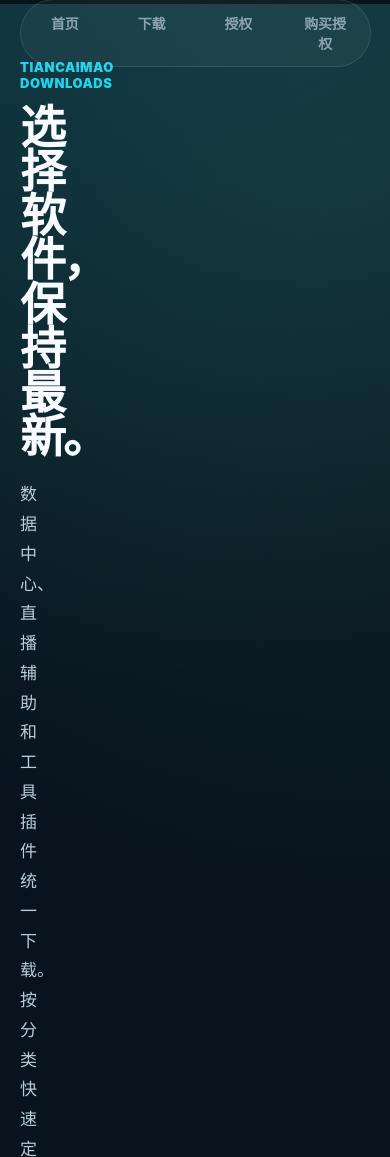
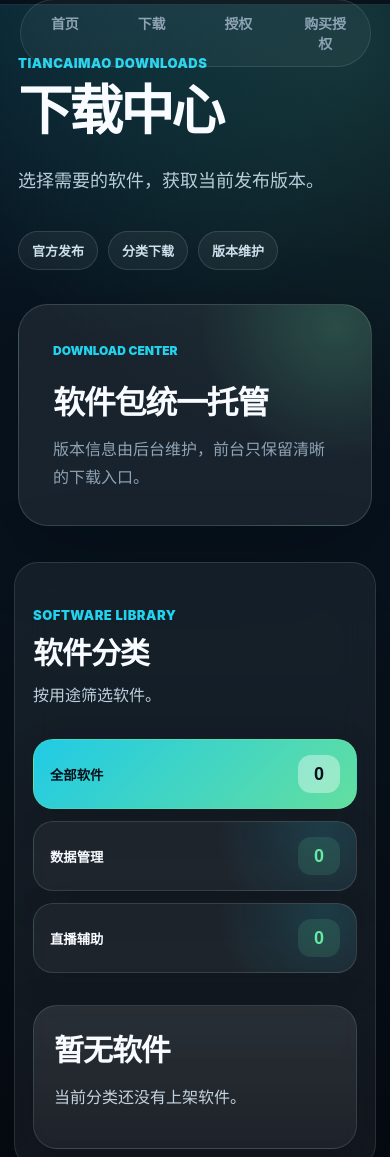
Before and after one commit to Ioveo/dy-ldms-download-site, a website: page public/download.html in a window 390 px wide. Shown: the part 57-1214 px from the top of the page. Drawn offline with Linux system fonts and the light colour scheme; no server answers.

Commit message:
Improve download page spacing

```diff
--- a/public/download.html
+++ b/public/download.html
@@ -27,8 +27,8 @@
       <section class="download-hero">
         <div class="download-hero__copy">
           <p class="eyebrow">TianCaiMao Downloads</p>
-          <h1>选择软件，保持最新。</h1>
-          <p>数据中心、直播辅助和工具插件统一下载。按分类快速定位，直接获取当前发布版本。</p>
+          <h1>下载中心</h1>
+          <p>选择需要的软件，获取当前发布版本。</p>
           <div class="download-hero__meta">
             <span>官方发布</span>
             <span>分类下载</span>
@@ -38,7 +38,7 @@
         <aside class="download-hero__panel">
           <span>Download Center</span>
           <strong>软件包统一托管</strong>
-          <p>版本、大小、更新说明由后台维护，客户只看到干净的下载入口。</p>
+          <p>版本信息由后台维护，前台只保留清晰的下载入口。</p>
         </aside>
       </section>
 
@@ -48,7 +48,7 @@
             <p class="eyebrow">Software Library</p>
             <h2>软件分类</h2>
           </div>
-          <p>选择分类后，下方软件卡片会自动筛选对应版本。</p>
+          <p>按用途筛选软件。</p>
         </div>
         <div class="category-tabs" id="categoryTabs" aria-label="软件分类"></div>
         <div class="product-grid" id="softwareGrid" aria-live="polite"></div>
--- a/public/styles.css
+++ b/public/styles.css
@@ -255,32 +255,32 @@ section {
 .download-hero {
   display: grid;
   grid-template-columns: minmax(0, 1fr) minmax(300px, 390px);
-  gap: clamp(22px, 5vw, 70px);
-  align-items: end;
-  padding: clamp(54px, 8vw, 92px) clamp(20px, 5vw, 72px) clamp(32px, 5vw, 56px);
+  gap: clamp(34px, 7vw, 100px);
+  align-items: center;
+  padding: clamp(86px, 11vw, 132px) clamp(24px, 6vw, 92px) clamp(58px, 8vw, 86px);
 }
 
 .download-hero__copy h1 {
   max-width: 900px;
   margin: 0;
-  font-size: clamp(46px, 8vw, 96px);
-  line-height: 0.96;
-  letter-spacing: -0.07em;
+  font-size: clamp(54px, 9vw, 118px);
+  line-height: 0.98;
+  letter-spacing: -0.055em;
 }
 
 .download-hero__copy p:not(.eyebrow) {
-  max-width: 660px;
-  margin: 22px 0 0;
+  max-width: 520px;
+  margin: 26px 0 0;
   color: #b8ccd9;
-  font-size: clamp(17px, 2vw, 21px);
-  line-height: 1.75;
+  font-size: clamp(18px, 2vw, 22px);
+  line-height: 1.85;
 }
 
 .download-hero__meta {
   display: flex;
   flex-wrap: wrap;
   gap: 10px;
-  margin-top: 28px;
+  margin-top: 34px;
 }
 
 .download-hero__meta span {
@@ -298,7 +298,7 @@ section {
   overflow: hidden;
   border: 1px solid rgba(255, 255, 255, 0.14);
   border-radius: 30px;
-  padding: 28px;
+  padding: 34px;
   background:
     radial-gradient(circle at 90% 10%, rgba(103, 232, 165, 0.18), transparent 36%),
     rgba(255, 255, 255, 0.07);
@@ -315,7 +315,7 @@ section {
 .download-hero__panel strong {
   display: block;
   margin-top: 18px;
-  font-size: 30px;
+  font-size: 32px;
   letter-spacing: -0.04em;
 }
 
@@ -326,27 +326,27 @@ section {
 }
 
 .download-shell {
-  width: min(1180px, calc(100% - 40px));
+  width: min(1120px, calc(100% - 48px));
   margin: 0 auto clamp(56px, 7vw, 96px);
   border: 1px solid rgba(255, 255, 255, 0.11);
   border-radius: 34px;
-  padding: clamp(22px, 4vw, 34px);
+  padding: clamp(28px, 4.5vw, 48px);
   background: rgba(255, 255, 255, 0.055);
   box-shadow: 0 28px 100px rgba(0, 0, 0, 0.24);
   backdrop-filter: blur(18px);
 }
 
 .download-shell .product-grid {
-  grid-template-columns: repeat(auto-fit, minmax(300px, 1fr));
-  gap: 16px;
+  grid-template-columns: 1fr;
+  gap: 22px;
 }
 
 .download-shell__head {
   display: flex;
   justify-content: space-between;
-  gap: 18px;
+  gap: 28px;
   align-items: end;
-  margin-bottom: 18px;
+  margin-bottom: 30px;
 }
 
 .download-shell__head h2 {
@@ -355,7 +355,7 @@ section {
 }
 
 .download-shell__head > p {
-  max-width: 390px;
+  max-width: 320px;
   margin: 0;
   color: #bdd0dc;
   line-height: 1.7;
@@ -544,7 +544,7 @@ h3 {
 }
 
 .download-shell .category-tabs {
-  margin-bottom: 18px;
+  margin-bottom: 32px;
 }
 
 .category-tabs button {
@@ -616,30 +616,62 @@ h3 {
 }
 
 .download-shell .product-card {
+  display: grid;
+  grid-template-columns: minmax(240px, 0.42fr) minmax(0, 1fr);
+  column-gap: clamp(24px, 4vw, 46px);
+  align-items: stretch;
   border-radius: 24px;
+  padding: clamp(20px, 3vw, 30px);
   background:
     linear-gradient(180deg, rgba(255, 255, 255, 0.095), rgba(255, 255, 255, 0.046));
   box-shadow: 0 18px 58px rgba(0, 0, 0, 0.16);
 }
 
 .download-shell .product-card__media {
-  height: clamp(190px, 18vw, 260px);
+  height: 100%;
+  min-height: 260px;
+  margin: 0;
+  border-radius: 20px;
 }
 
 .download-shell .product-card h3 {
-  font-size: clamp(25px, 3vw, 34px);
+  margin-top: 8px;
+  font-size: clamp(30px, 4vw, 46px);
+  line-height: 1.08;
 }
 
 .download-shell .product-card p {
+  max-width: 620px;
+  margin-top: 16px;
   color: #c4d4df;
+  line-height: 1.85;
 }
 
 .download-shell .product-card ul {
-  margin-top: 16px;
+  display: grid;
+  grid-template-columns: repeat(2, minmax(0, 1fr));
+  gap: 8px 24px;
+  margin-top: 22px;
+  padding-left: 18px;
 }
 
 .download-shell .product-card small {
-  margin-top: 16px;
+  color: #a9bfcc;
+  line-height: 1.6;
+}
+
+.download-shell .product-card__badge,
+.download-shell .product-card h3,
+.download-shell .product-card > p,
+.download-shell .product-card ul,
+.download-shell .product-card__footer {
+  grid-column: 2;
+}
+
+.download-shell .product-card__footer {
+  margin-top: 28px;
+  padding-top: 24px;
+  border-top: 1px solid rgba(255, 255, 255, 0.1);
 }
 
 .license-grid {
@@ -819,6 +851,35 @@ footer {
 }
 
 @media (max-width: 960px) {
+  .download-hero {
+    grid-template-columns: 1fr;
+  }
+
+  .download-shell .product-card {
+    grid-template-columns: 1fr;
+  }
+
+  .download-shell .product-card__badge,
+  .download-shell .product-card h3,
+  .download-shell .product-card > p,
+  .download-shell .product-card ul,
+  .download-shell .product-card__footer {
+    grid-column: 1;
+  }
+
+  .download-shell .product-card__media {
+    min-height: 280px;
+    margin-bottom: 24px;
+  }
+
+  .download-shell__head {
+    display: block;
+  }
+
+  .download-shell__head > p {
+    margin-top: 12px;
+  }
+
   .showcase,
   .showcase__overlay {
     min-height: 78vh;
@@ -872,6 +933,25 @@ footer {
     padding: 8px 10px;
   }
 
+  .download-hero {
+    padding: 50px 18px 36px;
+  }
+
+  .download-shell {
+    width: calc(100% - 28px);
+    border-radius: 24px;
+    padding: 18px;
+  }
+
+  .download-shell .product-card ul {
+    grid-template-columns: 1fr;
+  }
+
+  .download-shell .product-card__footer {
+    align-items: flex-start;
+    flex-direction: column;
+  }
+
   .showcase,
   .showcase__overlay {
     min-height: calc(100vh - 124px);
```
